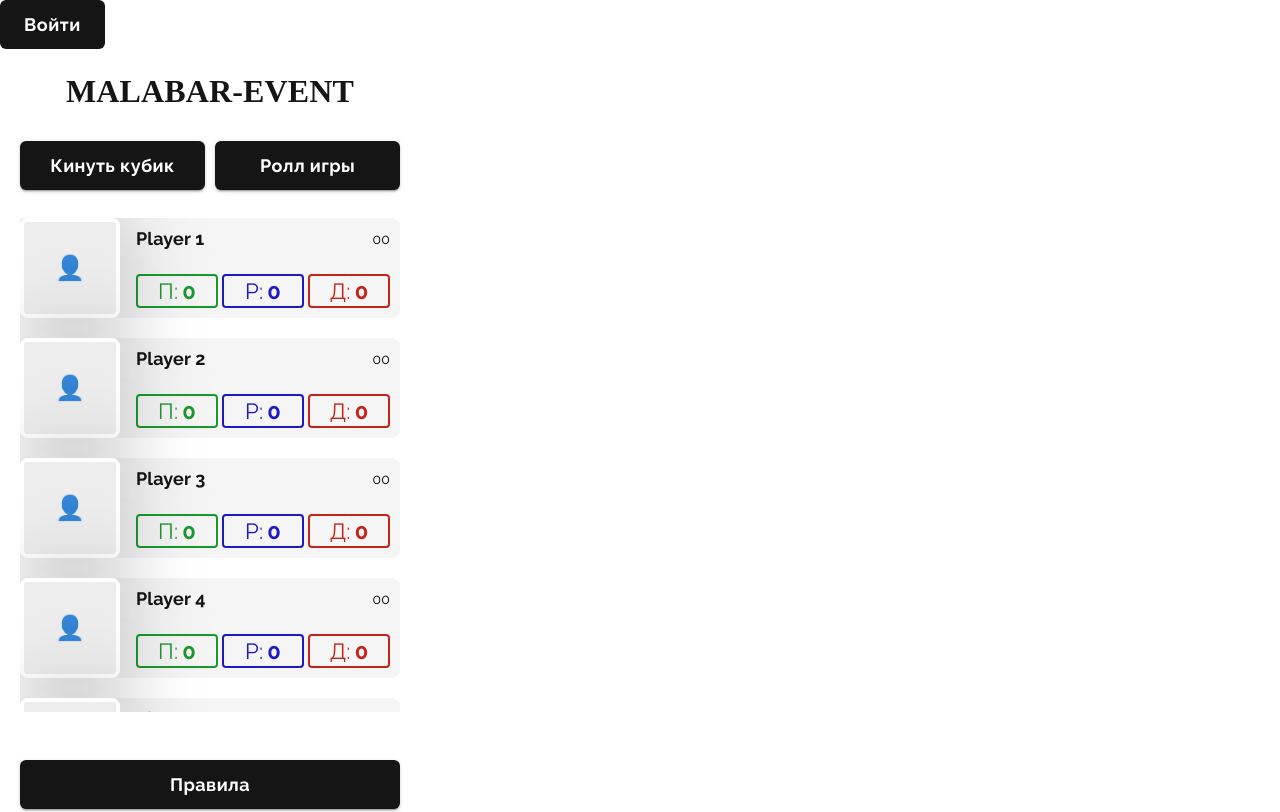
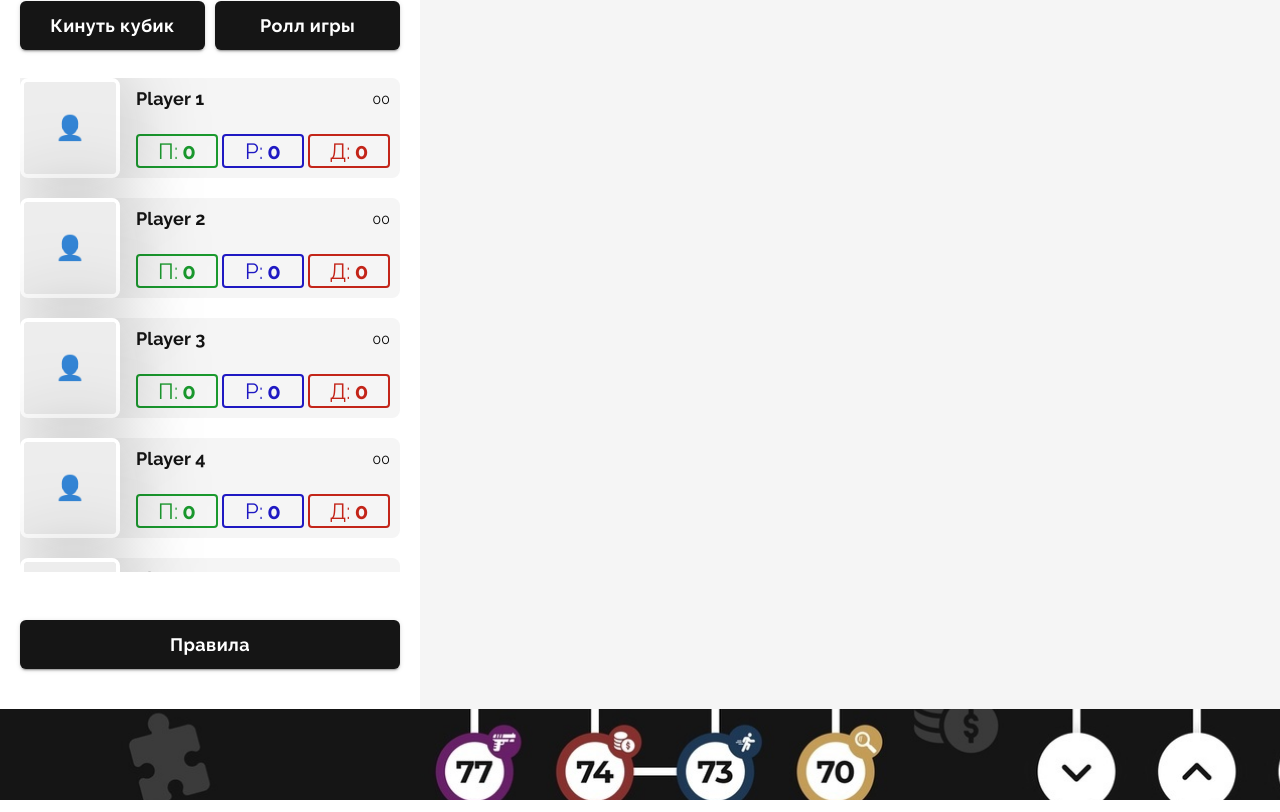
Before and after one commit to Slendi-i/malabar, a Next.js app: page / in a window 1280 px wide. Shown: the top 812 px of the page. Built offline with nearby package versions, Linux system fonts and the light colour scheme; no server answers.

Commit message:
malabar v.1.3.0

```diff
--- a/pages/_document.js
+++ b/pages/_document.js
@@ -5,7 +5,7 @@ export default function Document() {
     <Html lang="ru">
       <Head>
         <meta charSet="utf-8" />
-        <meta name="viewport" content="width=device-width, initial-scale=1" />
+        <meta name="viewport" content="width=1920, initial-scale=1.0, user-scalable=no" />
         <link rel="icon" href="/favicon.ico" />
       </Head>
       <body>
--- a/pages/index.js
+++ b/pages/index.js
@@ -12,11 +12,7 @@ export default function Home() {
   const [authModalOpen, setAuthModalOpen] = useState(false);
   const [currentUser, setCurrentUser] = useState(null);
   const [isMounted, setIsMounted] = useState(false);
-  const [imageDimensions, setImageDimensions] = useState({
-    width: 800,
-    height: 600,
-    ratio: 0.75
-  });
+  // Убрали imageDimensions - теперь используем фиксированные размеры 1920x1080
   const [syncStatus, setSyncStatus] = useState('disconnected');
   const containerRef = useRef(null);
   const imageRef = useRef(null);
@@ -344,29 +340,7 @@ export default function Home() {
     }
   }, [isMounted]);
 
-  // Обновление размеров при изменении окна
-  useEffect(() => {
-    const handleResize = () => {
-      if (containerRef.current && imageDimensions.ratio) {
-        const containerWidth = containerRef.current.clientWidth;
-        const calculatedHeight = containerWidth * imageDimensions.ratio;
-
-        setImageDimensions(prev => ({
-          ...prev,
-          width: containerWidth,
-          height: calculatedHeight
-        }));
-      }
-    };
-
-    // Only add resize listener if we're in browser environment
-    if (typeof window !== 'undefined') {
-      window.addEventListener('resize', handleResize);
-      handleResize(); // Инициализация размеров
-
-      return () => window.removeEventListener('resize', handleResize);
-    }
-  }, [imageDimensions.ratio]);
+  // Размеры теперь фиксированы на 1920x1080 - убрали логику адаптива
 
   // УБРАЛИ АВТОМАТИЧЕСКОЕ СОХРАНЕНИЕ - оно создавало бесконечные циклы!
   // Теперь сохранение происходит только явно через компоненты (PlayerProfileModal, PlayerIcons)
@@ -423,7 +397,9 @@ export default function Home() {
   if (!isMounted) return null;
 
   return (
-    <div className="flex relative h-screen w-full bg-gray-100">
+    <div className="scale-wrapper">
+      <div className="scale-container">
+        <div className="flex relative bg-gray-100" style={{ width: '1920px', height: '1080px' }}>
       {/* 🚀 УПРОЩЕННЫЙ ИНДИКАТОР СИНХРОНИЗАЦИИ - только цвет */}
       <div className="absolute bottom-4 right-4 z-50">
         <div className="flex items-center gap-2 bg-white bg-opacity-90 px-3 py-2 rounded-lg shadow-lg">
@@ -545,8 +521,7 @@ export default function Home() {
         <div
           style={{
             width: '100%',
-            height: `${imageDimensions.height}px`,
-            minHeight: '100vh',
+            height: '1080px',
             position: 'relative'
           }}
         >
@@ -559,24 +534,10 @@ export default function Home() {
               position: 'absolute',
               top: 0,
               left: 0,
-              width: '100%',
-              height: '100%',
+              width: '1920px',
+              height: '1080px',
               objectFit: 'cover',
               zIndex: 0
-            }}
-            onLoad={() => {
-              if (imageRef.current) {
-                const ratio = imageRef.current.naturalHeight / imageRef.current.naturalWidth;
-                setImageDimensions({
-                  width: imageRef.current.naturalWidth,
-                  height: imageRef.current.naturalHeight,
-                  ratio
-                });
-              }
-            }}
-            onError={() => {
-              console.warn('Failed to load game-field.jpg, using default dimensions');
-              // Keep default dimensions
             }}
           />
 
@@ -615,6 +576,8 @@ export default function Home() {
         onLogin={handleLogin}
       />
 
+        </div>
+      </div>
     </div>
   );
 }
--- a/styles/globals.css
+++ b/styles/globals.css
@@ -13,4 +13,68 @@ body {
   font-family: 'Raleway', sans-serif;
   margin: 0;
   padding: 0;
+  overflow-x: hidden;
 }
+
+/* Система фиксированного масштабирования для базового разрешения 1920x1080 */
+html {
+  /* Базовые размеры для расчетов */
+  --base-width: 1920;
+  --base-height: 1080;
+}
+
+/* Контейнер с фиксированным масштабированием */
+.scale-container {
+  position: relative;
+  width: 1920px;
+  height: 1080px;
+  transform-origin: top left;
+  min-height: 100vh;
+  min-width: 100vw;
+}
+
+/* Центрирование масштабированного контента */
+.scale-wrapper {
+  position: relative;
+  width: 100vw;
+  height: 100vh;
+  overflow: hidden;
+  display: flex;
+  align-items: center;
+  justify-content: center;
+  background: #f5f5f5;
+}
+
+/* Медиа-запросы для вычисления масштаба на разных разрешениях */
+@media screen {
+  .scale-container {
+    /* Вычисляем масштаб на основе размера экрана */
+    transform: scale(calc(min(100vw / 1920, 100vh / 1080)));
+  }
+}
+
+/* Для очень маленьких экранов (мобильные) */
+@media screen and (max-width: 768px) {
+  .scale-container {
+    transform: scale(calc(100vw / 1920));
+  }
+  .scale-wrapper {
+    align-items: flex-start;
+  }
+}
+
+/* Для очень больших экранов (4K и выше) */
+@media screen and (min-width: 3840px) {
+  .scale-container {
+    transform: scale(calc(min(100vw / 1920, 100vh / 1080)));
+  }
+}
+
+/* Дополнительные стили для предотвращения проблем с масштабированием */
+.scale-container * {
+  /* Запрещаем браузеру самостоятельно масштабировать элементы */
+  -webkit-text-size-adjust: 100%;
+  -moz-text-size-adjust: 100%;
+  -ms-text-size-adjust: 100%;
+  text-size-adjust: 100%;
+}
```
